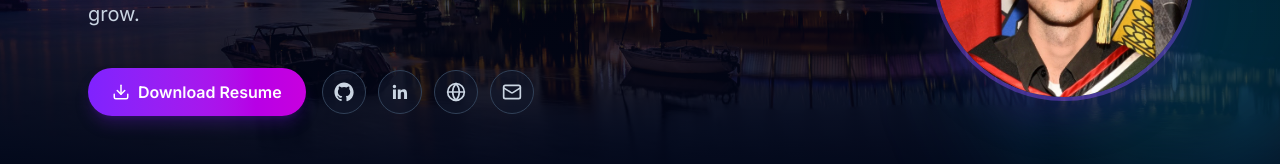
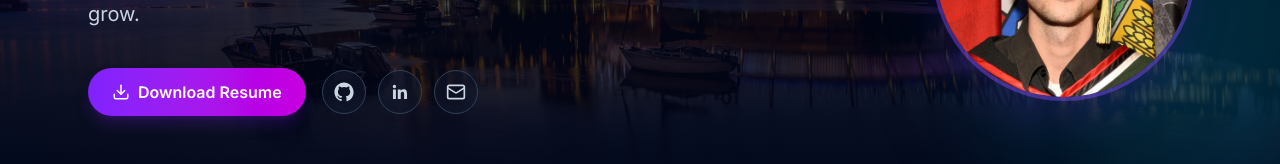
Before and after one commit to jmsrota/jr-portfolio, a React (Vite) app: page / in a window 1280 px wide. Shown: the part 338-502 px from the top of the page. Built offline with nearby package versions, Linux system fonts and the light colour scheme.

Commit message:
Remove portfolio link from portfolioData.js
Removed portfolio link from the data.

```diff
--- a/src/data/portfolioData.js
+++ b/src/data/portfolioData.js
@@ -24,11 +24,7 @@ const portfolioData = {
       url: "https://www.linkedin.com/in/james-rota-034a57149",
       icon: "linkedin",
     },
-    {
-      label: "Portfolio",
-      url: "https://jmsrota.github.io/GitHub-portfolio",
-      icon: "globe",
-    },
+
     { label: "Email", url: "mailto:jmsrota@gmail.com", icon: "mail" },
   ],
 
```
